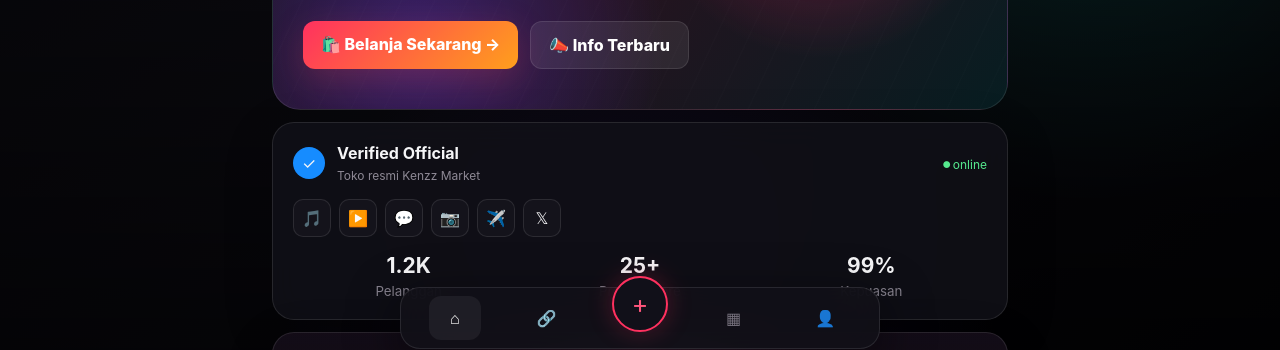
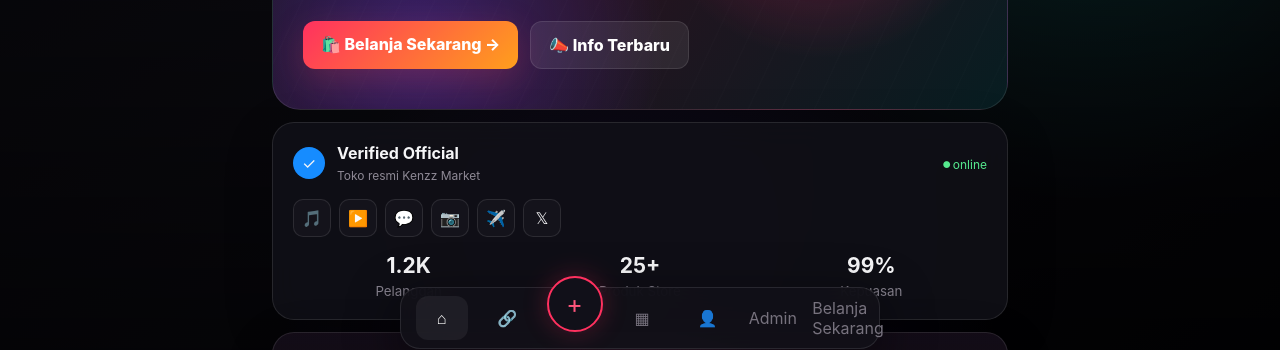
Before and after one commit to kenzz-market/Kenzz-market, a plain HTML site: page index.html in a window 1280 px wide. Shown: the part 439-789 px from the top of the page. Drawn offline with Linux system fonts and the light colour scheme.

Commit message:
index.html

```diff
--- a/index.html
+++ b/index.html
@@ -208,6 +208,8 @@ button{font:inherit}
   <button class="plus" onclick="toast('Menu cepat Kenzz')">+</button>
   <a href="#updates">▦</a>
   <a href="#store">👤</a>
+  <a href="admin.html">Admin</a>
+  <a href="#">Belanja Sekarang</a>
 </div>
 <div id="toast" class="toast"></div>
 
```
